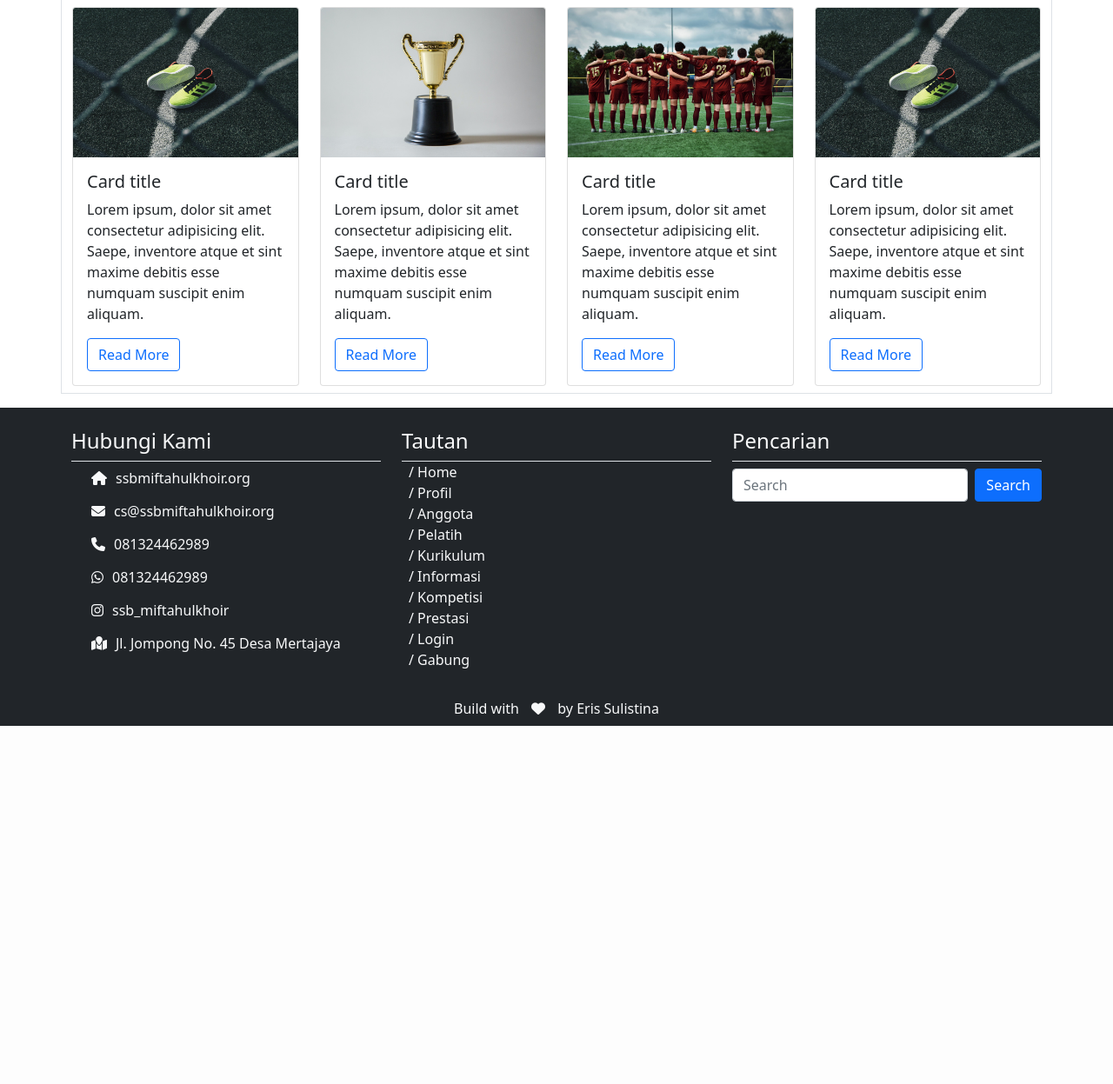
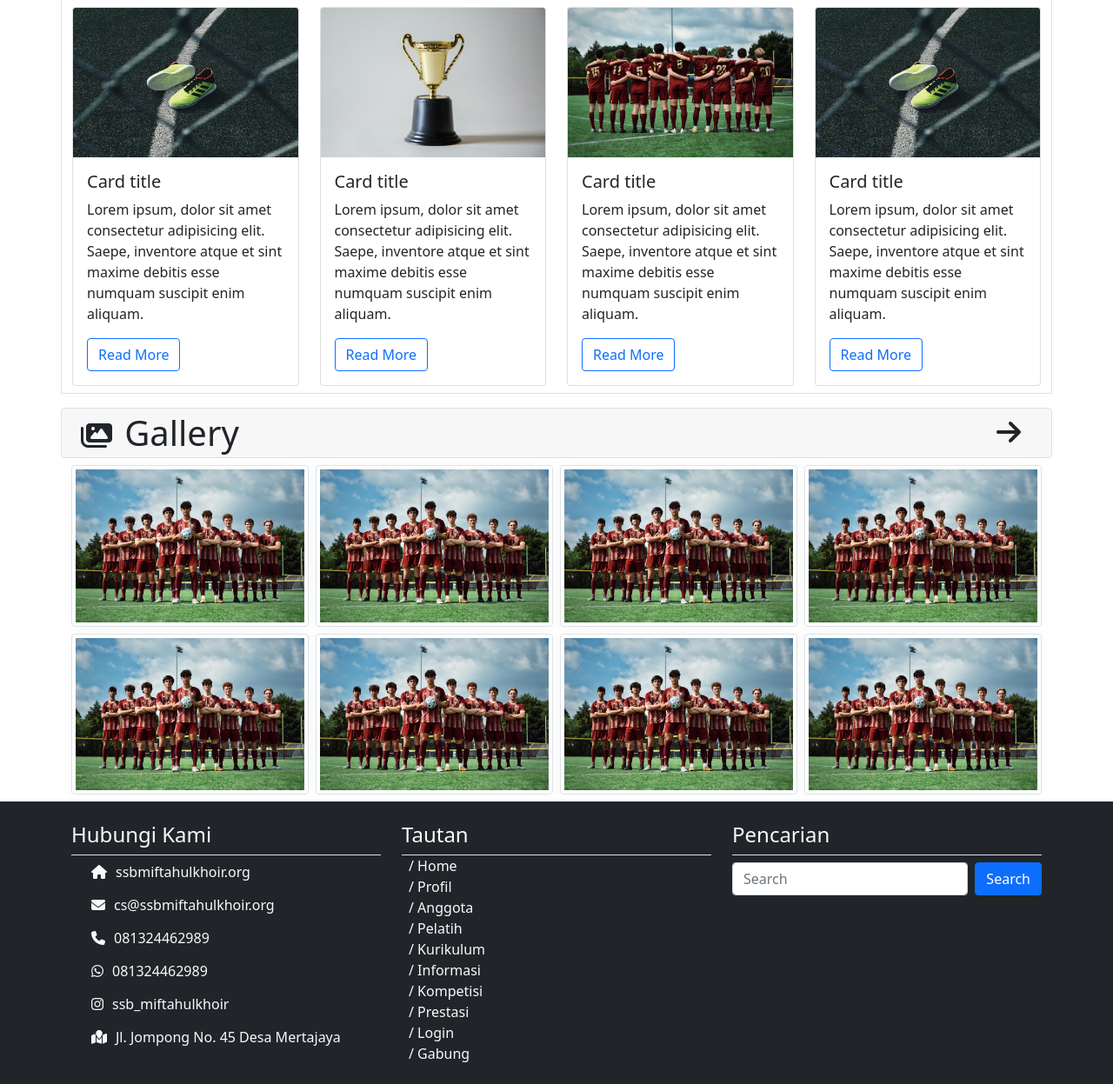
Before and after one commit to sejutaimpian/sifoster, a CodeIgniter 4 app: template app/Views/pages/home.php in a window 1280 px wide. Shown: the part 1661-2908 px from the top of the page at 87% size. Before the commit the page ends 2496 px from the top, so only its background shows below. Run offline with PHP 8.4 and a stand-in for CodeIgniter, Linux system fonts and the light colour scheme; the template is opened without the code that fills it, so the values that code supplies are empty; some libraries are stand-ins or nearby versions.

Commit message:
add: section gallery & modal image

```diff
--- a/app/Views/pages/home.php
+++ b/app/Views/pages/home.php
@@ -78,6 +78,8 @@
         </div>
     </div>
 </div>
+
+<!-- Informasi -->
 <div class="container my-3">
     <div class="row bg-eris-susu border rounded-top">
         <div class="col-sm-12 my-1">
@@ -138,4 +140,64 @@
         </div>
     </div>
 </div>
+
+<!-- Gallery -->
+<div class="container my-2">
+    <div class="row bg-eris-susu border rounded-top rounded-bottom mb-2">
+        <div class="col-sm-12 my-1">
+            <div class="row d-flex align-items-center">
+                <div class="col-10">
+                    <i class="fa-solid fa-images fs-2"></i>
+                    <span class="h1 eris-hidden">Gallery</span>
+                </div>
+                <div class="col-2 text-end">
+                    <a href="/gallery" class="btn">
+                        <i class="fa-solid fa-arrow-right fs-2"></i>
+                    </a>
+                </div>
+            </div>
+
+        </div>
+    </div>
+    <div class="row g-2 row-cols-1 row-cols-sm-2 row-cols-md-3 row-cols-lg-4">
+        <div class="col">
+            <img src="/image/team.jpg" class="gallery-item img-thumbnail">
+        </div>
+        <div class="col">
+            <img src="/image/team.jpg" class="gallery-item img-thumbnail">
+        </div>
+        <div class="col">
+            <img src="/image/team.jpg" class="gallery-item img-thumbnail">
+        </div>
+        <div class="col">
+            <img src="/image/team.jpg" class="gallery-item img-thumbnail">
+        </div>
+        <div class="col">
+            <img src="/image/team.jpg" class="gallery-item img-thumbnail">
+        </div>
+        <div class="col">
+            <img src="/image/team.jpg" class="gallery-item img-thumbnail">
+        </div>
+        <div class="col">
+            <img src="/image/team.jpg" class="gallery-item img-thumbnail">
+        </div>
+        <div class="col">
+            <img src="/image/team.jpg" class="gallery-item img-thumbnail">
+        </div>
+    </div>
+</div>
+<!-- Modal -->
+<div class="modal fade" id="gallery-modal" tabindex="-1" aria-labelledby="exampleModalLabel" aria-hidden="true">
+    <div class="modal-dialog modal-dialog-centered modal-lg">
+        <div class="modal-content">
+            <div class="modal-header">
+                <!-- <h5 class="modal-title" id="exampleModalLabel">Modal title</h5> -->
+                <button type="button" class="btn-close" data-bs-dismiss="modal" aria-label="Close"></button>
+            </div>
+            <div class="modal-body">
+                <img src="/image/team.jpg" class="modal-img gallery-item" alt="">
+            </div>
+        </div>
+    </div>
+</div>
 <?= $this->endSection(); ?>
--- a/public/script.js
+++ b/public/script.js
@@ -21,3 +21,14 @@ function previewImg(){
 }
 
 // ckeditor
+
+
+// Modal Gallery
+document.addEventListener('click', function(e){
+    if(e.target.classList.contains("gallery-item")){
+        const src = e.target.getAttribute("src");
+        document.querySelector(".modal-img").src= src;
+        const myModal = new bootstrap.Modal(document.getElementById('gallery-modal'));
+        myModal.show();
+    }
+})
--- a/public/style.css
+++ b/public/style.css
@@ -51,6 +51,14 @@ a:hover {
 .bg-eris-susu {
   background-color: rgba(0, 0, 0, 0.03);
 }
+.gallery-item {
+  width: 100%;
+  box-shadow: 0 0 15px rgba(0, 0, 0, 0.03);
+  cursor: pointer;
+}
+#gallery-modal .modal-img{
+  width: 100%;
+}
 
 
 /* ------------- BREAKPOINTS ------------- */
@@ -68,5 +76,7 @@ a:hover {
 }
 
 @media (max-width: 992px) {
-
+  .eris-80vh{
+    height: auto;
+  }
 }
```
